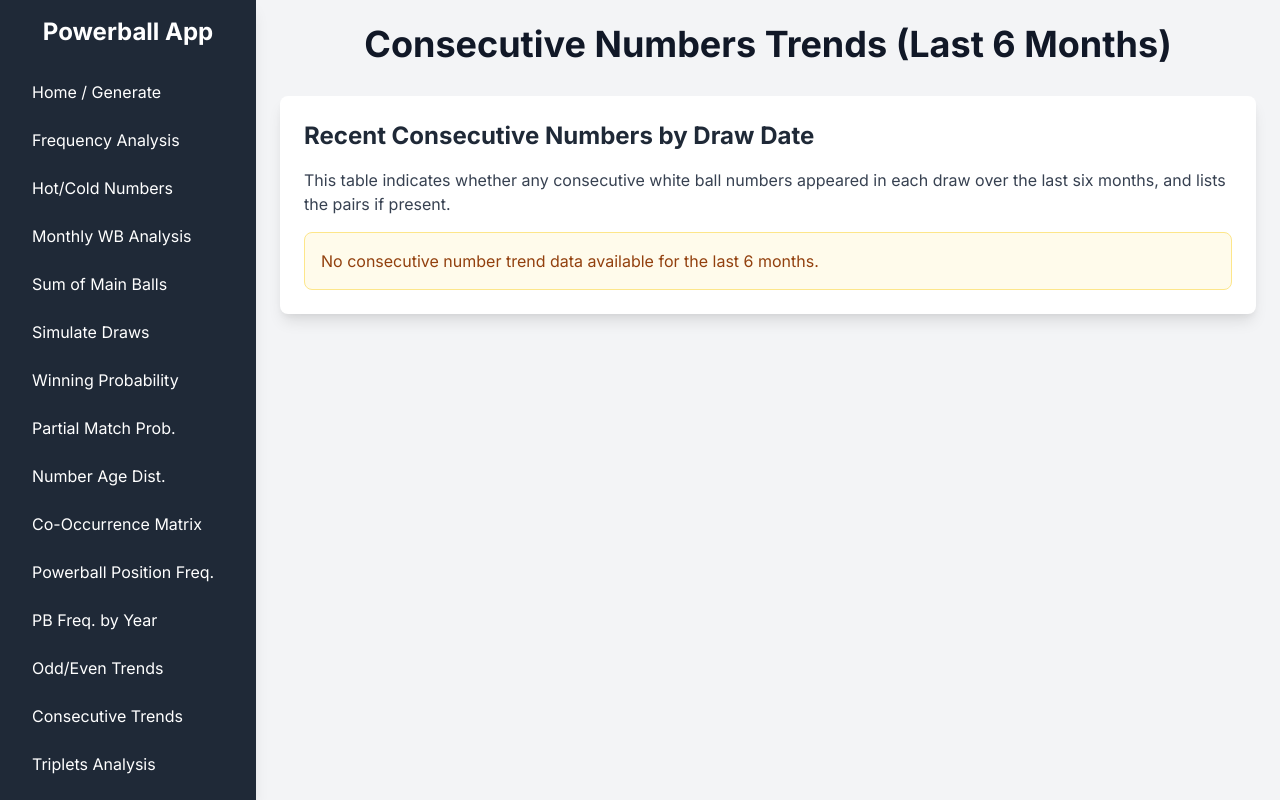
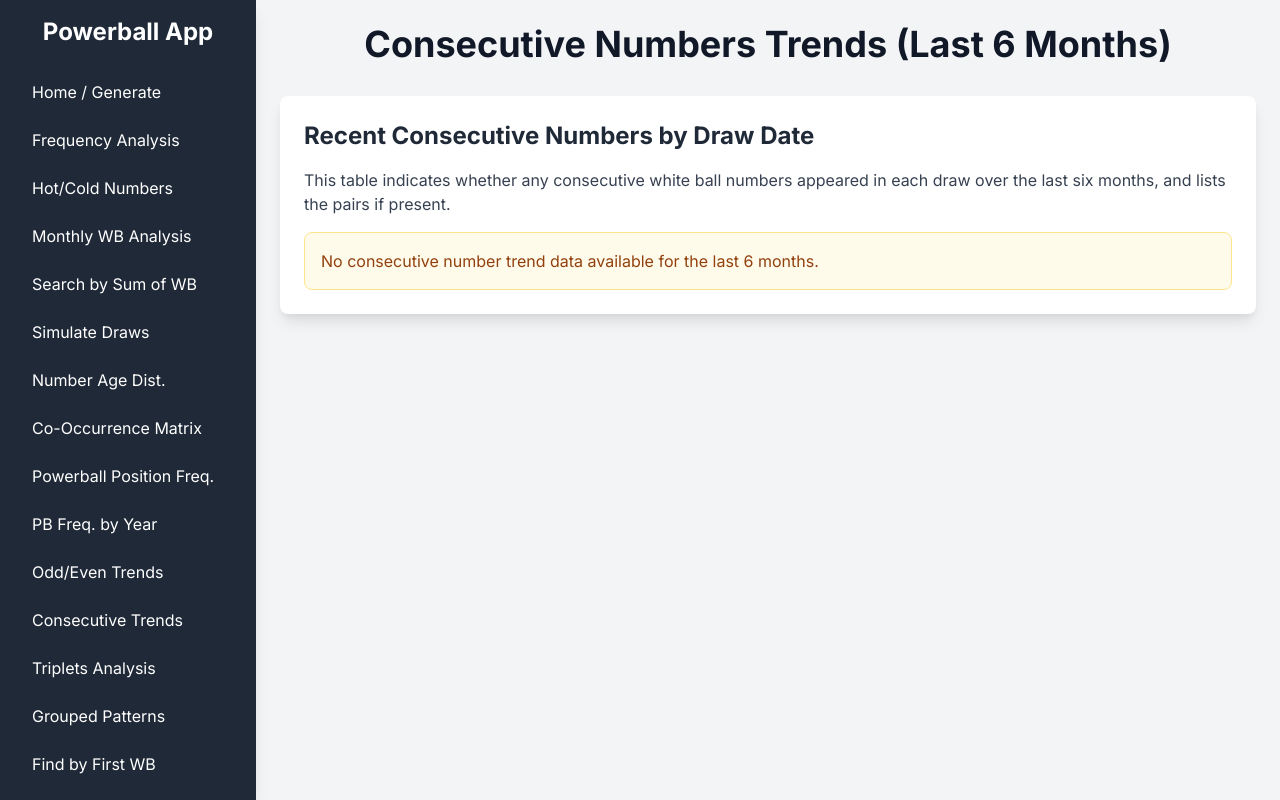
Before and after one commit to ukdeepak-33/Powerball_Play, a Flask app: page /consecutive_trends in a window 1280 px wide. Run offline with Flask 3, Linux system fonts and the light colour scheme; some libraries are stand-ins or nearby versions.

Commit message:
Update base.html

```diff
--- a/templates/base.html
+++ b/templates/base.html
@@ -208,10 +208,12 @@
                 <li><a href="{{ url_for('frequency_analysis_route') }}" class="block py-2 px-4 rounded hover:bg-gray-700 transition duration-200">Frequency Analysis</a></li>
                 <li><a href="{{ url_for('hot_cold_numbers_route') }}" class="block py-2 px-4 rounded hover:bg-gray-700 transition duration-200">Hot/Cold Numbers</a></li>
                 <li><a href="{{ url_for('monthly_white_ball_analysis_route') }}" class="block py-2 px-4 rounded hover:bg-gray-700 transition duration-200">Monthly WB Analysis</a></li>
-                <li><a href="{{ url_for('sum_of_main_balls_route') }}" class="block py-2 px-4 rounded hover:bg-gray-700 transition duration-200">Sum of Main Balls</a></li>
+                <li><a href="{{ url_for('sum_of_main_balls_route') }}" class="block py-2 px-4 rounded hover:bg-gray-700 transition duration-200">Search by Sum of WB</a></li> {# Updated text #}
                 <li><a href="{{ url_for('simulate_multiple_draws_route') }}" class="block py-2 px-4 rounded hover:bg-gray-700 transition duration-200">Simulate Draws</a></li>
-                <li><a href="{{ url_for('winning_probability_route') }}" class="block py-2 px-4 rounded hover:bg-gray-700 transition duration-200">Winning Probability</a></li>
-                <li><a href="{{ url_for('partial_match_probabilities_route') }}" class="block py-2 px-4 rounded hover:bg-gray-700 transition duration-200">Partial Match Prob.</a></li>
+                {# Hiding Winning Probability as requested #}
+                {# <li><a href="{{ url_for('winning_probability_route') }}" class="block py-2 px-4 rounded hover:bg-gray-700 transition duration-200">Winning Probability</a></li> #}
+                {# Hiding Partial Match Probability as requested #}
+                {# <li><a href="{{ url_for('partial_match_probabilities_route') }}" class="block py-2 px-4 rounded hover:bg-gray-700 transition duration-200">Partial Match Prob.</a></li> #}
                 <li><a href="{{ url_for('number_age_distribution_route') }}" class="block py-2 px-4 rounded hover:bg-gray-700 transition duration-200">Number Age Dist.</a></li>
                 <li><a href="{{ url_for('co_occurrence_analysis_route') }}" class="block py-2 px-4 rounded hover:bg-gray-700 transition duration-200">Co-Occurrence Matrix</a></li>
                 <li><a href="{{ url_for('powerball_position_frequency_route') }}" class="block py-2 px-4 rounded hover:bg-gray-700 transition duration-200">Powerball Position Freq.</a></li>
```
